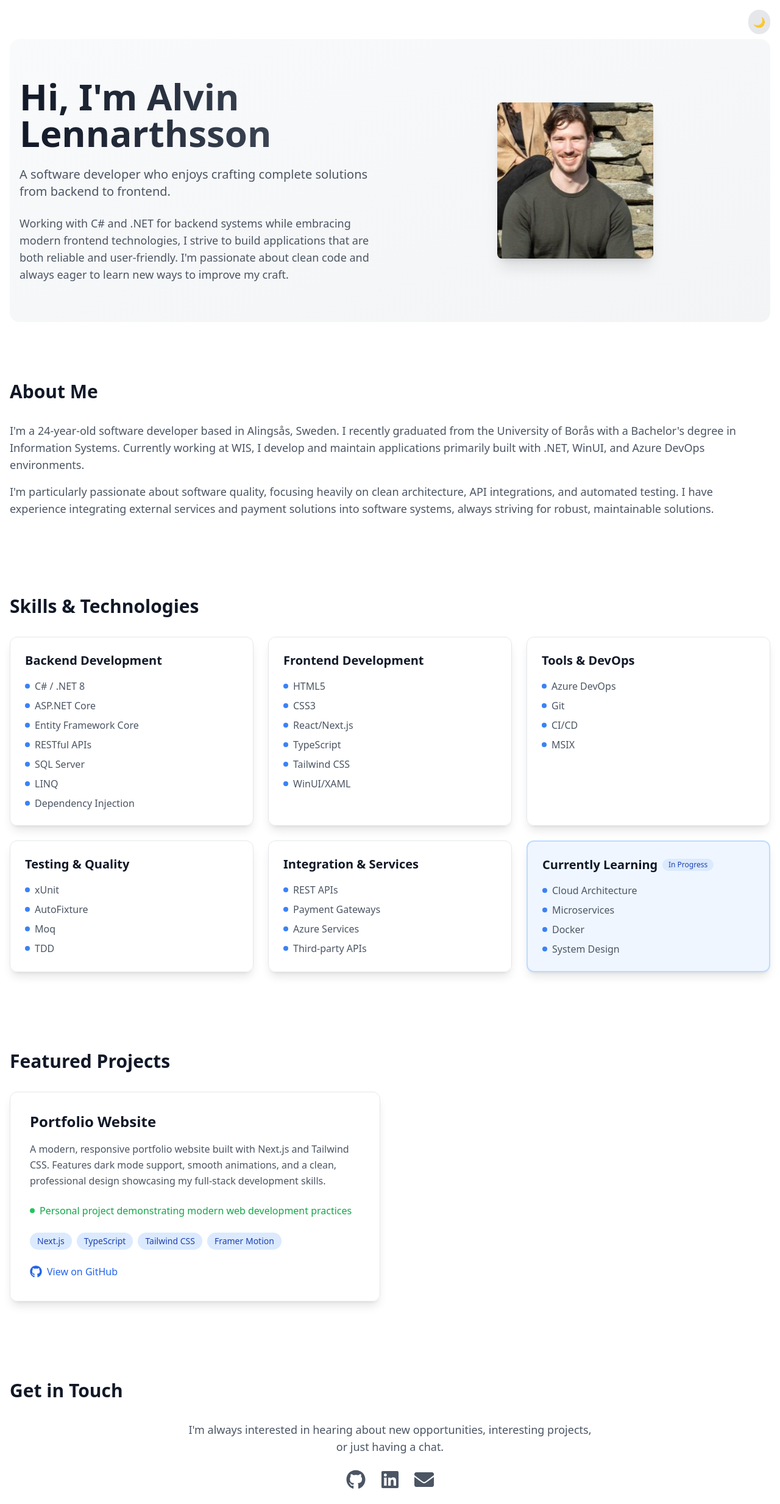
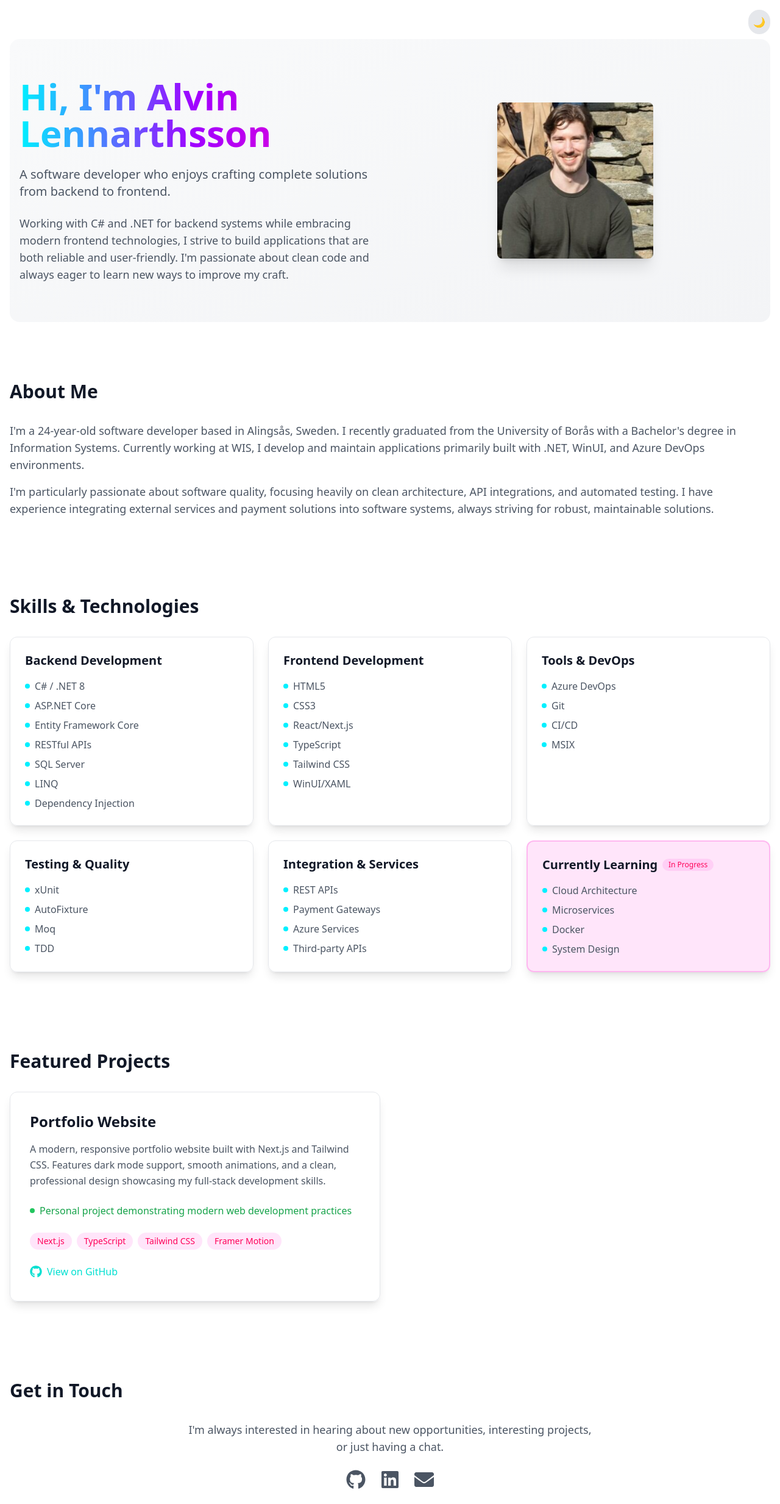
Before and after one commit to lennartAlvin/lennartAlvin.github.io, a Next.js app: page / in a window 1280 px wide. Shown: the top 2466 px of the page at 61% size. Built offline with nearby package versions, Linux system fonts and the light colour scheme.

Commit message:
Update color palette and styles

```diff
--- a/src/components/About.tsx
+++ b/src/components/About.tsx
@@ -20,12 +20,12 @@ export default function About() {
         className="prose dark:prose-invert max-w-none"
         variants={fadeInUp}
       >
-        <p className="text-lg text-gray-600 dark:text-gray-300">
+        <p className="text-lg text-gray-600 dark:text-[rgba(255,255,255,0.8)]">
           I'm a 24-year-old software developer based in Alingsås, Sweden. I recently graduated from the
           University of Borås with a Bachelor's degree in Information Systems. Currently working at WIS,
           I develop and maintain applications primarily built with .NET, WinUI, and Azure DevOps environments.
         </p>
-        <p className="text-lg text-gray-600 dark:text-gray-300 mt-4">
+        <p className="text-lg text-gray-600 dark:text-[rgba(255,255,255,0.8)] mt-4">
           I'm particularly passionate about software quality, focusing heavily on clean architecture,
           API integrations, and automated testing. I have experience integrating external services and
           payment solutions into software systems, always striving for robust, maintainable solutions.
--- a/src/components/Hero.tsx
+++ b/src/components/Hero.tsx
@@ -4,20 +4,20 @@ import { fadeInUp, staggerContainer } from '@/utils/animations';
 export default function Hero() {
   return (
     <motion.section
-      className="flex flex-col md:flex-row items-center justify-between py-16 px-4 rounded-2xl mb-8 bg-gradient-to-br from-gray-50 to-gray-100 dark:from-gray-800 dark:to-gray-900"
+      className="flex flex-col md:flex-row items-center justify-between py-16 px-4 rounded-2xl mb-8 bg-gradient-to-br from-gray-50 to-gray-100 dark:from-[#1e1e2f] dark:to-[#121212]"
       initial="initial"
       whileInView="animate"
       viewport={{ once: true }}
       variants={staggerContainer}
     >
       <motion.div className="md:w-1/2 space-y-6 md:pr-8" variants={fadeInUp}>
-        <h1 className="text-4xl md:text-6xl font-bold text-gray-900 dark:text-white bg-clip-text text-transparent bg-gradient-to-r from-gray-900 to-gray-600 dark:from-white dark:to-gray-300">
+        <h1 className="text-4xl md:text-6xl font-bold text-gray-900 dark:text-white bg-clip-text text-transparent bg-gradient-to-r from-[#00f0ff] via-[#a100ff] to-[#ff00c8]">
           Hi, I'm Alvin Lennarthsson
         </h1>
-        <p className="text-xl text-gray-600 dark:text-gray-300">
+        <p className="text-xl text-gray-600 dark:text-[rgba(255,255,255,0.8)]">
           A software developer who enjoys crafting complete solutions from backend to frontend.
         </p>
-        <p className="text-lg text-gray-600 dark:text-gray-300">
+        <p className="text-lg text-gray-600 dark:text-[rgba(255,255,255,0.8)]">
           Working with C# and .NET for backend systems while embracing modern frontend technologies,
           I strive to build applications that are both reliable and user-friendly. I'm passionate about
           clean code and always eager to learn new ways to improve my craft.
--- a/src/components/Modal.tsx
+++ b/src/components/Modal.tsx
@@ -33,7 +33,7 @@ export default function Modal({ isOpen, onClose, children }: ModalProps) {
             exit={{ opacity: 0 }}
           />
           <motion.div
-            className="relative bg-gray-900 text-white p-8 rounded-xl max-w-lg w-full shadow-xl ring-1 ring-cyan-500 neon-glow"
+            className="relative bg-[#1e1e2f] text-white p-8 rounded-xl max-w-lg w-full shadow-xl ring-1 ring-[#00f0ff] neon-glow"
             initial={{ scale: 0.9, opacity: 0 }}
             animate={{ scale: 1, opacity: 1 }}
             exit={{ scale: 0.9, opacity: 0 }}
--- a/src/components/Projects.tsx
+++ b/src/components/Projects.tsx
@@ -23,7 +23,7 @@ function ProjectCard({ project, isDark, onOpen }: ProjectCardProps) {
   return (
     <motion.div
       onClick={onOpen}
-      className={`masonry-item cursor-pointer p-8 rounded-xl ${isDark ? 'bg-gray-800/90' : 'bg-white/90'} shadow-lg border ${isDark ? 'border-gray-700' : 'border-gray-200'} backdrop-blur-sm`}
+      className={`masonry-item cursor-pointer p-8 rounded-xl ${isDark ? 'bg-[#1e1e2f]/90' : 'bg-white/90'} shadow-lg border ${isDark ? 'border-[#121212]' : 'border-gray-200'} backdrop-blur-sm`}
       variants={{
         initial: { y: 20, opacity: 0 },
         animate: { y: 0, opacity: 1 },
@@ -37,7 +37,7 @@ function ProjectCard({ project, isDark, onOpen }: ProjectCardProps) {
       transition={{ duration: 0.2 }}
     >
       <h3 className="text-2xl font-bold mb-4 text-gray-900 dark:text-white">{title}</h3>
-      <p className="text-gray-600 dark:text-gray-300 mb-6 leading-relaxed">{description}</p>
+      <p className="text-gray-600 dark:text-[rgba(255,255,255,0.8)] mb-6 leading-relaxed">{description}</p>
       {impact && (
         <div className="mb-6 flex items-center space-x-2">
           <span className="w-2 h-2 rounded-full bg-green-500"></span>
@@ -48,7 +48,7 @@ function ProjectCard({ project, isDark, onOpen }: ProjectCardProps) {
         {technologies.map((tech) => (
           <span
             key={tech}
-            className="px-3 py-1 rounded-full text-sm bg-blue-100 dark:bg-blue-900/30 text-blue-800 dark:text-blue-300 font-medium"
+            className="px-3 py-1 rounded-full text-sm bg-[#ff00c8]/10 dark:bg-[#ff00c8]/30 text-[#ff0059] dark:text-[#ff00c8] font-medium"
           >
             {tech}
           </span>
@@ -58,7 +58,7 @@ function ProjectCard({ project, isDark, onOpen }: ProjectCardProps) {
         href={githubUrl}
         target="_blank"
         rel="noopener noreferrer"
-        className="inline-flex items-center space-x-2 text-blue-600 dark:text-blue-400 hover:text-blue-700 dark:hover:text-blue-300 font-medium"
+        className="inline-flex items-center space-x-2 text-[#00e0d1] dark:text-[#00f0ff] hover:text-[#00e0d1] dark:hover:text-[#00f0ff] font-medium"
         whileHover={{ scale: 1.05 }}
         whileTap={{ scale: 0.95 }}
       >
@@ -118,7 +118,7 @@ export default function Projects({ isDark }: ProjectsProps) {
               href={active.githubUrl}
               target="_blank"
               rel="noopener noreferrer"
-              className="inline-flex items-center space-x-2 text-cyan-400 hover:underline"
+              className="inline-flex items-center space-x-2 text-[#00f0ff] hover:underline"
             >
               <FaGithub className="w-5 h-5" />
               <span>View on GitHub</span>
--- a/src/components/Skills.tsx
+++ b/src/components/Skills.tsx
@@ -13,8 +13,8 @@ function SkillCategory({ title, skills, isDark }: SkillCategoryProps) {
     <motion.div
       className={`p-6 rounded-xl backdrop-blur-sm ${
         isLearning
-          ? `${isDark ? 'bg-blue-900/20' : 'bg-blue-50'} border-2 ${isDark ? 'border-blue-500/30' : 'border-blue-200'}`
-          : `${isDark ? 'bg-gray-800/90' : 'bg-white/90'} border ${isDark ? 'border-gray-700' : 'border-gray-200'}`
+          ? `${isDark ? 'bg-[#ff00c8]/20' : 'bg-[#ff00c8]/10'} border-2 ${isDark ? 'border-[#ff00c8]/30' : 'border-[#ff00c8]/20'}`
+          : `${isDark ? 'bg-[#1e1e2f]/90' : 'bg-white/90'} border ${isDark ? 'border-[#121212]' : 'border-gray-200'}`
       } shadow-lg`}
       variants={{
         initial: { y: 20, opacity: 0 },
@@ -32,7 +32,7 @@ function SkillCategory({ title, skills, isDark }: SkillCategoryProps) {
         <h3 className="text-xl font-semibold text-gray-900 dark:text-white">{title}</h3>
         {isLearning && (
           <motion.span
-            className="inline-flex items-center px-2.5 py-0.5 rounded-full text-xs font-medium bg-blue-100 dark:bg-blue-900 text-blue-800 dark:text-blue-200"
+            className="inline-flex items-center px-2.5 py-0.5 rounded-full text-xs font-medium bg-[#ff00c8]/10 dark:bg-[#ff00c8]/30 text-[#ff0059] dark:text-[#ff00c8]"
             animate={{
               scale: [1, 1.05, 1],
               opacity: [1, 0.8, 1],
@@ -51,11 +51,11 @@ function SkillCategory({ title, skills, isDark }: SkillCategoryProps) {
         {skills.map((skill) => (
           <li
             key={skill}
-            className="text-gray-600 dark:text-gray-300 flex items-center space-x-2"
+            className="text-gray-600 dark:text-[rgba(255,255,255,0.8)] flex items-center space-x-2"
           >
             <span
               className={`w-2 h-2 rounded-full ${
-                isLearning ? 'bg-blue-500 dark:bg-blue-400' : 'bg-blue-500 dark:bg-blue-400'
+                isLearning ? 'bg-[#00f0ff] dark:bg-[#00e0d1]' : 'bg-[#00f0ff] dark:bg-[#00e0d1]'
               }`}
             ></span>
             <span>{skill}</span>
--- a/src/pages/index.tsx
+++ b/src/pages/index.tsx
@@ -25,7 +25,7 @@ export default function Home() {
   }, [isDarkMode]);
 
   return (
-    <div className={`min-h-screen ${isDarkMode ? 'dark bg-gray-900' : 'bg-white'}`}>
+    <div className={`min-h-screen ${isDarkMode ? 'dark bg-gradient-to-b from-[#0d0d0d] via-[#121212] to-[#1e1e2f]' : 'bg-white'}`}>
       <Head>
         <title>Alvin Lennarthsson - Software Developer</title>
         <meta name="description" content="Portfolio of Alvin Lennarthsson - Software Developer specializing in C#, .NET, and API integration" />
@@ -36,7 +36,7 @@ export default function Home() {
         {/* Dark Mode Toggle */}
         <motion.button
           onClick={() => setIsDarkMode(!isDarkMode)}
-          className="fixed top-4 right-4 p-2 rounded-full bg-gray-200 dark:bg-gray-700 hover:scale-110 transition-transform"
+          className="fixed top-4 right-4 p-2 rounded-full bg-gray-200 dark:bg-[#1e1e2f] hover:scale-110 transition-transform"
           whileHover={{ scale: 1.1 }}
           whileTap={{ scale: 0.95 }}
         >
@@ -51,7 +51,7 @@ export default function Home() {
       </main>
 
       <motion.footer
-        className="py-8 text-center text-gray-600 dark:text-gray-300"
+        className="py-8 text-center text-gray-600 dark:text-[rgba(255,255,255,0.8)]"
         initial={{ opacity: 0 }}
         animate={{ opacity: 1 }}
         transition={{ delay: 0.5 }}
--- a/src/styles/globals.css
+++ b/src/styles/globals.css
@@ -31,6 +31,6 @@
   }
 
   .neon-glow {
-    box-shadow: 0 0 10px rgba(0, 240, 255, 0.6), 0 0 20px rgba(0, 240, 255, 0.4);
+    box-shadow: 0 0 10px rgba(0, 240, 255, 0.6), 0 0 20px rgba(161, 0, 255, 0.4);
   }
 }
```
Also changed, not shown: src/components/Contact.tsx (+4 -4 lines).
